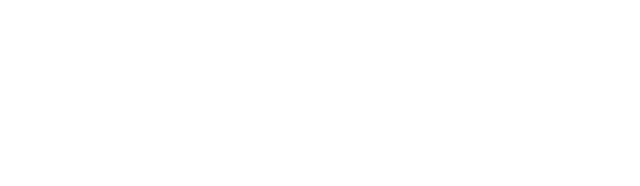
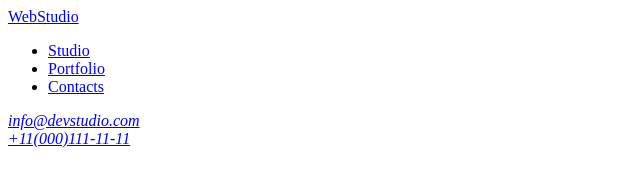
Before and after one commit to ppinchukk/goit-markup-hw-01, a plain HTML site: page index.html in a window 1280 px wide. Shown: the whole page, without its empty margins (0-640 px from the left). Drawn offline with Linux system fonts and the light colour scheme.

Commit message:
add header content

```diff
--- a/index.html
+++ b/index.html
@@ -5,5 +5,22 @@
     <meta name="viewport" content="width=device-width, initial-scale=1.0" />
     <title>Document</title>
   </head>
-  <body></body>
+  <body>
+    <header>
+      <a href="./index.html">WebStudio</a>
+      <nav>
+        <ul>
+          <li><a href="./index.html">Studio</a></li>
+          <li><a href="#">Portfolio</a></li>
+          <li><a href="#">Contacts</a></li>
+        </ul>
+      </nav>
+      <address>
+        <a href="mailto:info@devstudio.com">info@devstudio.com</a><br />
+        <a href="tel:+110001111111">+11(000)111-11-11</a>
+      </address>
+    </header>
+    <main></main>
+    <footer></footer>
+  </body>
 </html>
```
